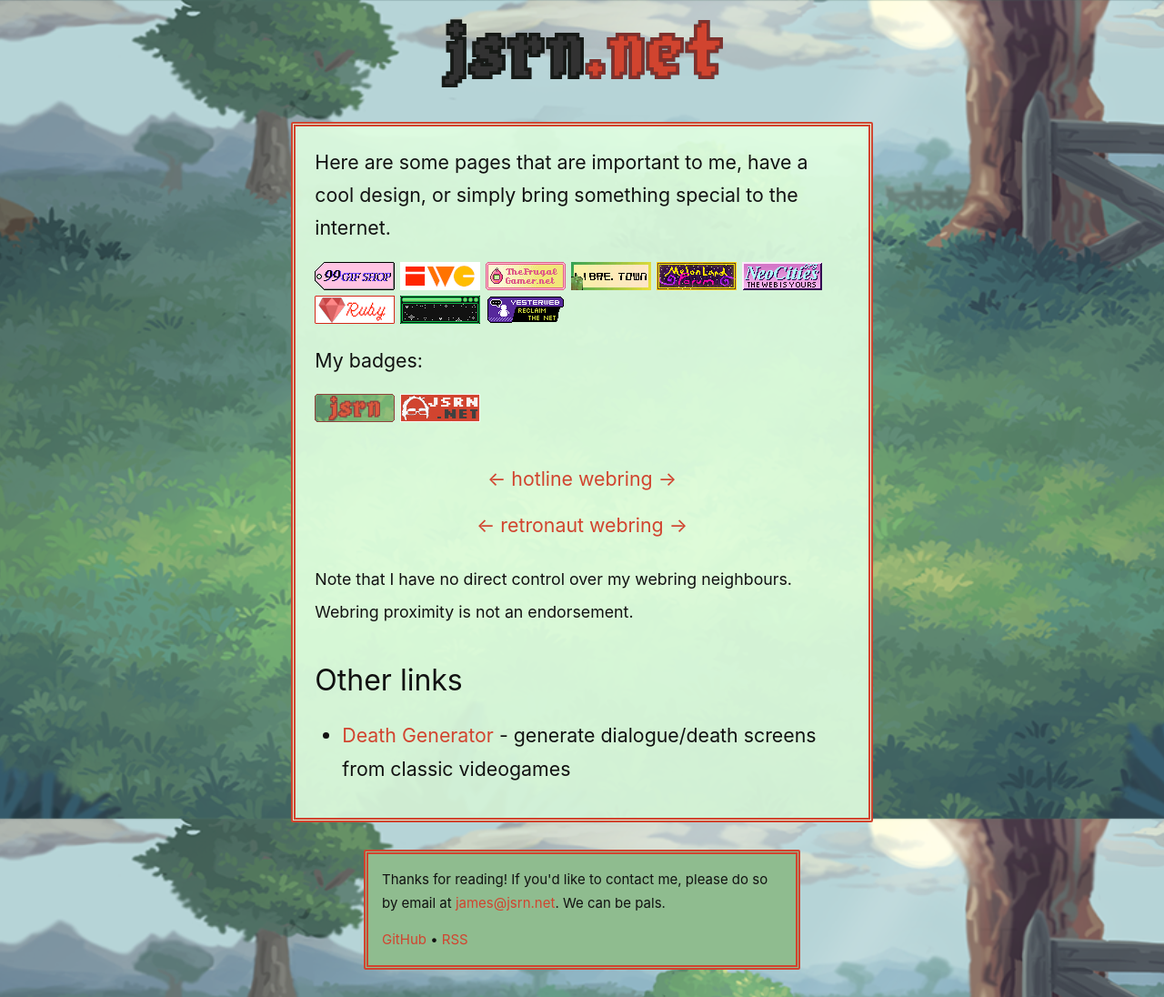
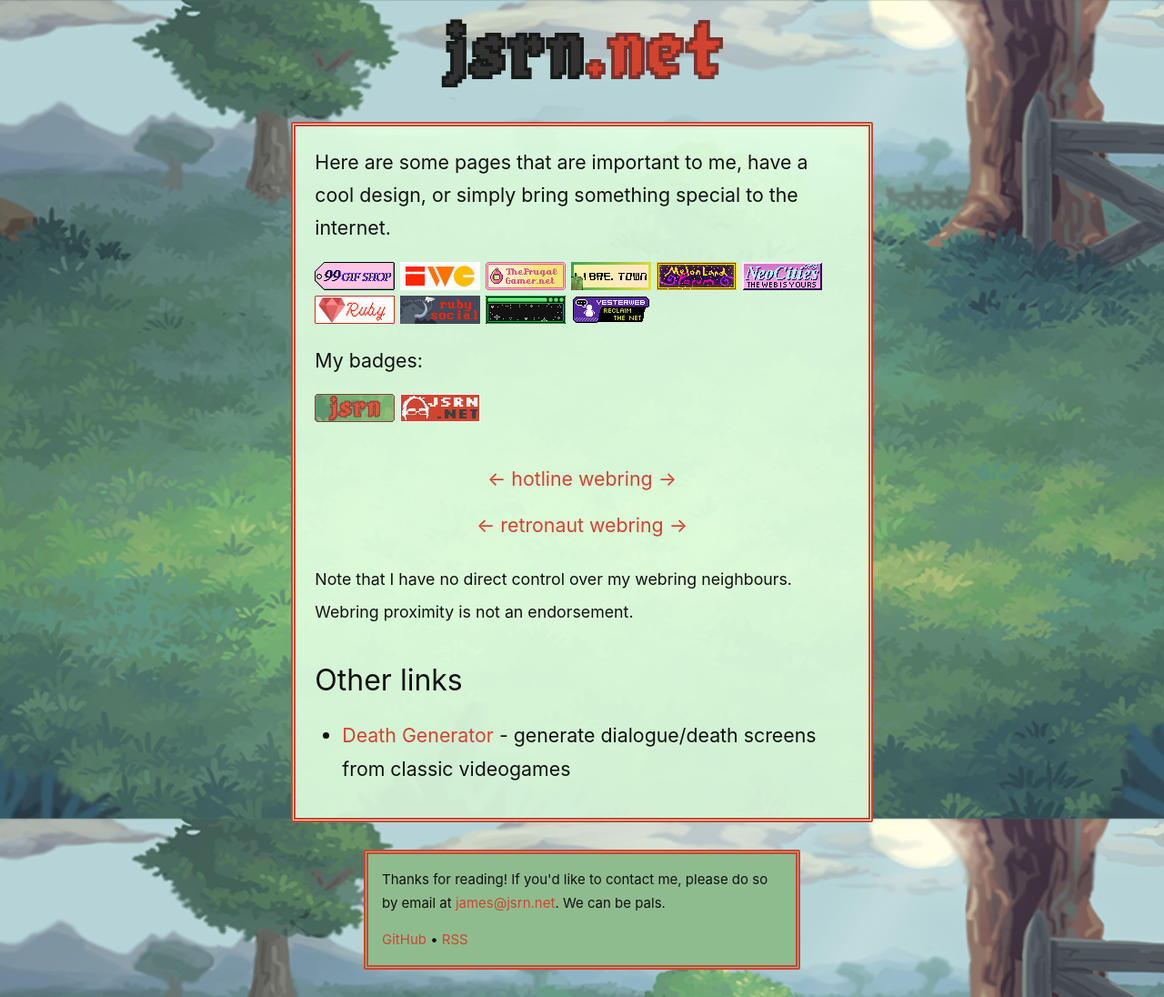
Before and after one commit to jsrn/jsrn.github.io, a Jekyll site: the page built from links.md, in a window 1280 px wide. Shown: the whole page at 91% size. Built offline with Jekyll 4.4.1, drawn with Linux system fonts in a browser that asks for light colours.

Commit message:
added ruby social link

```diff
--- a/links.md
+++ b/links.md
@@ -13,6 +13,7 @@ Here are some pages that are important to me, have a cool design, or simply brin
 <a href="https://forum.melonland.net"><img src="/assets/images/badges/melonland-forum.gif" alt="MelonLand Forum"></a>
 <a href="https://neocities.org"><img src="/assets/images/badges/neocities.gif" alt="Neocities"></a>
 <a href="https://www.ruby-lang.org"><img src="/assets/images/badges/ruby.png" alt="The Ruby programming language"></a>
+<a href="https://ruby.social"><img src="/assets/images/badges/ruby-social.png" alt="Ruby Social"></a>
 <a href="https://sadgrl.online"><img src="/assets/images/badges/sadgrl.gif" alt="sadgrl.online"></a>
 <a href="https://yesterweb.org"><img src="/assets/images/badges/yesterweb.png" alt="Yesterweb.org"></a>
 </div>
```
Also changed, not shown: assets/images/badges/ruby-social.png (added).
